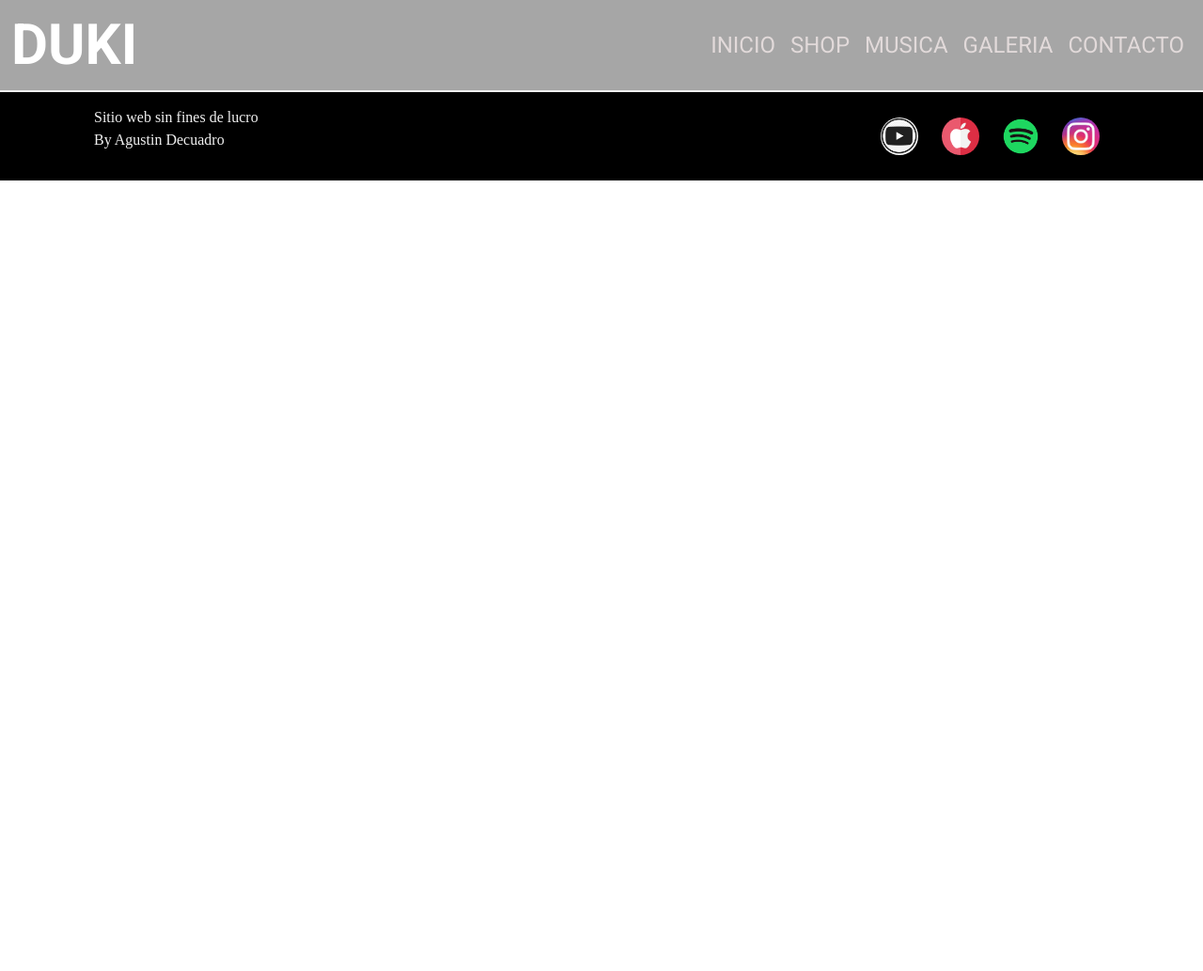
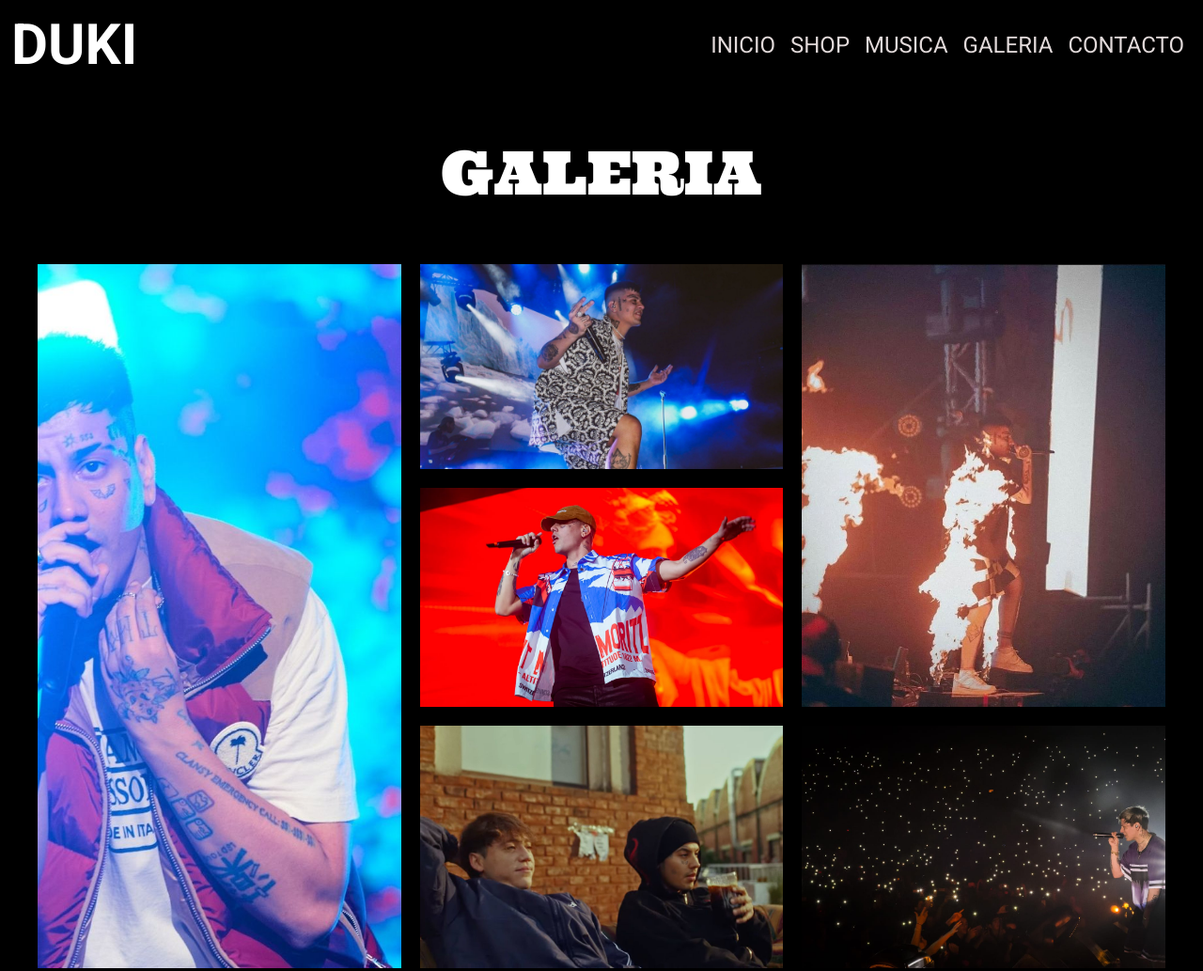
Before and after one commit to DevDcua/Project, a plain HTML site: page pages/galeria.html in a window 1280 px wide. Shown: the top 1033 px of the page at 94% size. Before the commit the page ends 800 px from the top, so only its background shows below. Drawn offline with nearby package versions, Linux system fonts and the light colour scheme.

Commit message:
comienzo de pagina de galeria

```diff
--- a/css/main.css
+++ b/css/main.css
@@ -433,6 +433,110 @@
 
 /* FIN DE CSS MUSICA */
 
+#bg__galeria{
+    background: black;
+}
+
+.galeria__title h1{
+    font-family: 'Ultra', cursive;
+    font-weight: 500;
+    font-size: 4em;
+    text-transform: uppercase;
+    color: #ffffff;
+    padding: 50px 0 50px 0;
+    text-align: center;
+}
+
+
+.galeria__container{
+    margin: 20px 5px;
+    display: grid;
+    gap: 20px;
+    grid-template-columns: repeat (3, 1fr);
+    grid-template-rows: repeat (4, 1fr);
+    grid-template-areas:
+    "Foto1"
+    "Foto2"
+    "Foto3"
+    "Foto4"
+    "Foto5"
+    "Foto6"
+    "Foto7"
+    "Foto8";
+
+}
+
+    .galeria__container div img{
+        width: 100%;
+        height: 100%;
+        object-fit: cover;
+    }
+
+    .galeria__container div img:hover{
+        filter: grayscale(1);
+        cursor: pointer;
+    }
+
+.foto-1{
+    grid-area: Foto1;
+}
+
+.foto-2{
+    grid-area: Foto2;
+}
+
+.foto-3{
+    grid-area: Foto4;
+}
+
+.foto-4{
+    grid-area: Foto3;
+}
+
+.foto-5{
+    grid-area: Foto7;
+}
+
+.foto-6{
+    grid-area: Foto6;
+}
+
+.foto-7{
+    grid-area: Foto8;
+}
+
+.foto-8{
+    grid-area: Foto5;
+}
+
+@media (min-width:768px){
+    .galeria__container{
+        margin: 20px;
+        grid-template-columns: repeat (2, 1fr);
+        grid-template-rows: repeat (4, 300px);
+        grid-template-areas:
+        "Foto1 Foto2"
+        "Foto1 Foto3"
+        "Foto1 Foto4"
+        "Foto5 Foto6"
+        "Foto7 Foto8";
+
+    }
+}
+
+@media (min-width:1200px){
+    .galeria__container{
+        margin: 0 40px 40px 40px;
+        grid-template-columns: repeat (3, 1fr);
+        grid-template-rows: repeat (3, 1fr);
+        grid-template-areas:
+        "Foto1 Foto2 Foto3"
+        "Foto1 Foto4 Foto3"
+        "Foto1 Foto5 Foto6"
+        "Foto7 Foto7 Foto8";
+    }
+}
+
 
 /* INICIA CSS GALERIA */
 
--- a/pages/galeria.html
+++ b/pages/galeria.html
@@ -9,8 +9,8 @@
     <link rel="stylesheet" href="../css/main.css">
     <link rel="shortcut icon" href="../img/favicon.ico" type="image/x-icon">
 </head>
-<body>
-    <header id="bg__galeria">
+<body  id="bg__galeria">
+    <header>
         <nav class="navbar navbar-expand-lg">
             <div class="container-fluid">
                 <a href="../index.html" class="navbar-brand"><p>DUKI</p></a>
@@ -40,6 +40,40 @@
         </nav>
     </header>
 
+    <main>
+        <section>
+           <div class="galeria__title">
+                <h1>Galeria</h1>
+            </div>
+            <div class="galeria__container">
+                <div class="foto-1">
+                    <img src="../img/Show-1.jpg" alt="Foto Duki">
+                </div>
+                <div class="foto-2">
+                    <img src="../img/show-2.jpg" alt="Foto Duki">
+                </div>
+                <div class="foto-3">
+                    <img src="../img/show-3.jpg" alt="Foto Duki">
+                </div>
+                <div class="foto-4">
+                    <img src="../img/show-4.jpg" alt="Foto Duki">
+                </div>
+                <div class="foto-5">
+                    <img src="../img/show-5.jpg" alt="Foto Duki">
+                </div>
+                <div class="foto-6">
+                    <img src="../img/show-6.jpeg" alt="Foto Duki">
+                </div>
+                <div class="foto-7">
+                    <img src="../img/show-7.jpg" alt="Foto Duki">
+                </div>
+                <div class="foto-8">
+                    <img src="../img/show-8.jpg" alt="Foto Duki">
+                </div>
+            </div>
+        </section>
+    </main>
+
     <!-- Inicio footer -->
     <footer class="footer">
         <div class="footer_text">
```
Also changed, not shown: img/Show-1.jpg (added), img/show-2.jpg (added), img/show-3.jpg (added), img/show-4.jpg (added), img/show-5.jpg (added), img/show-6.jpeg (added), img/show-7.jpg (added), img/show-8.jpg (added).
